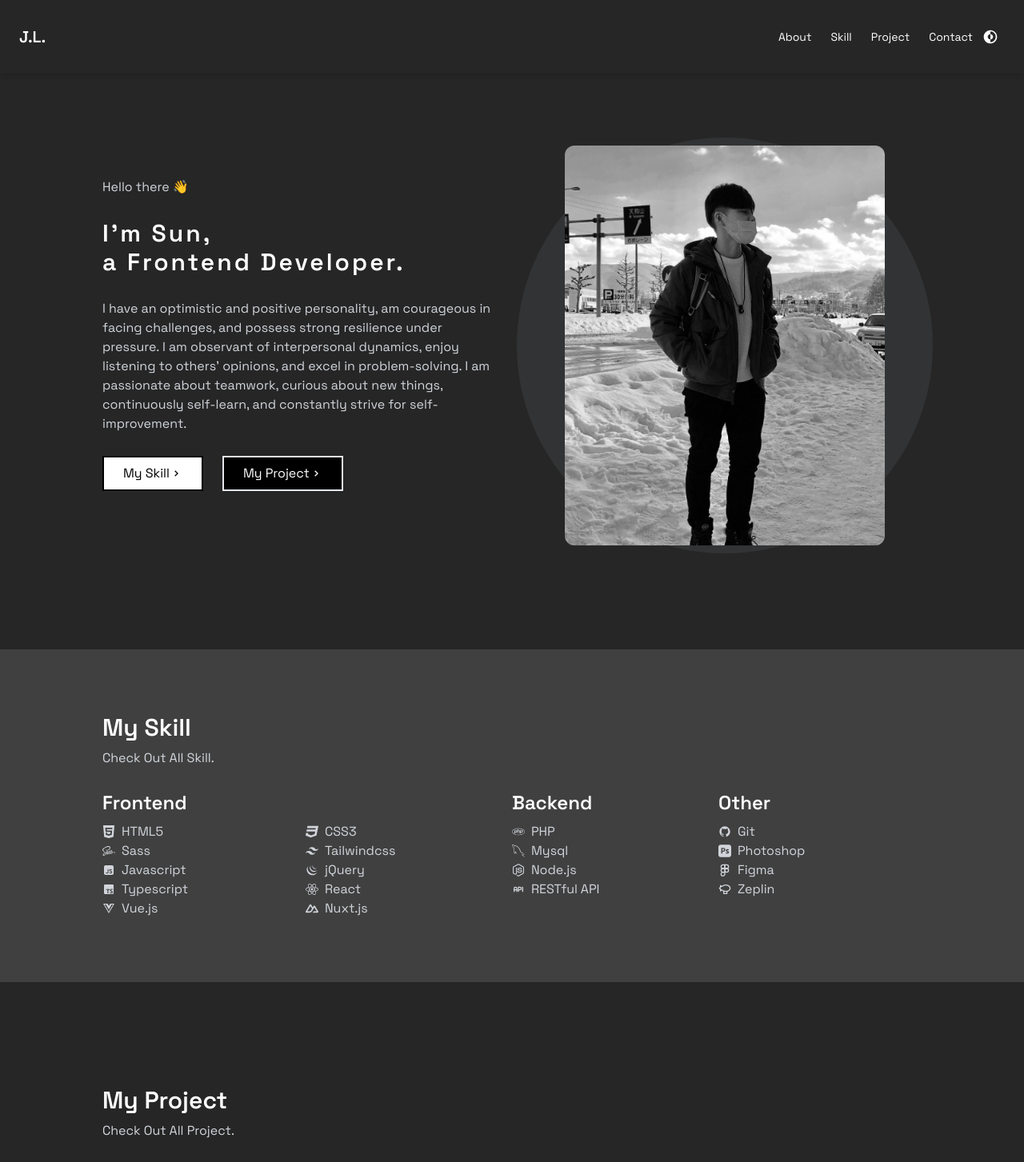
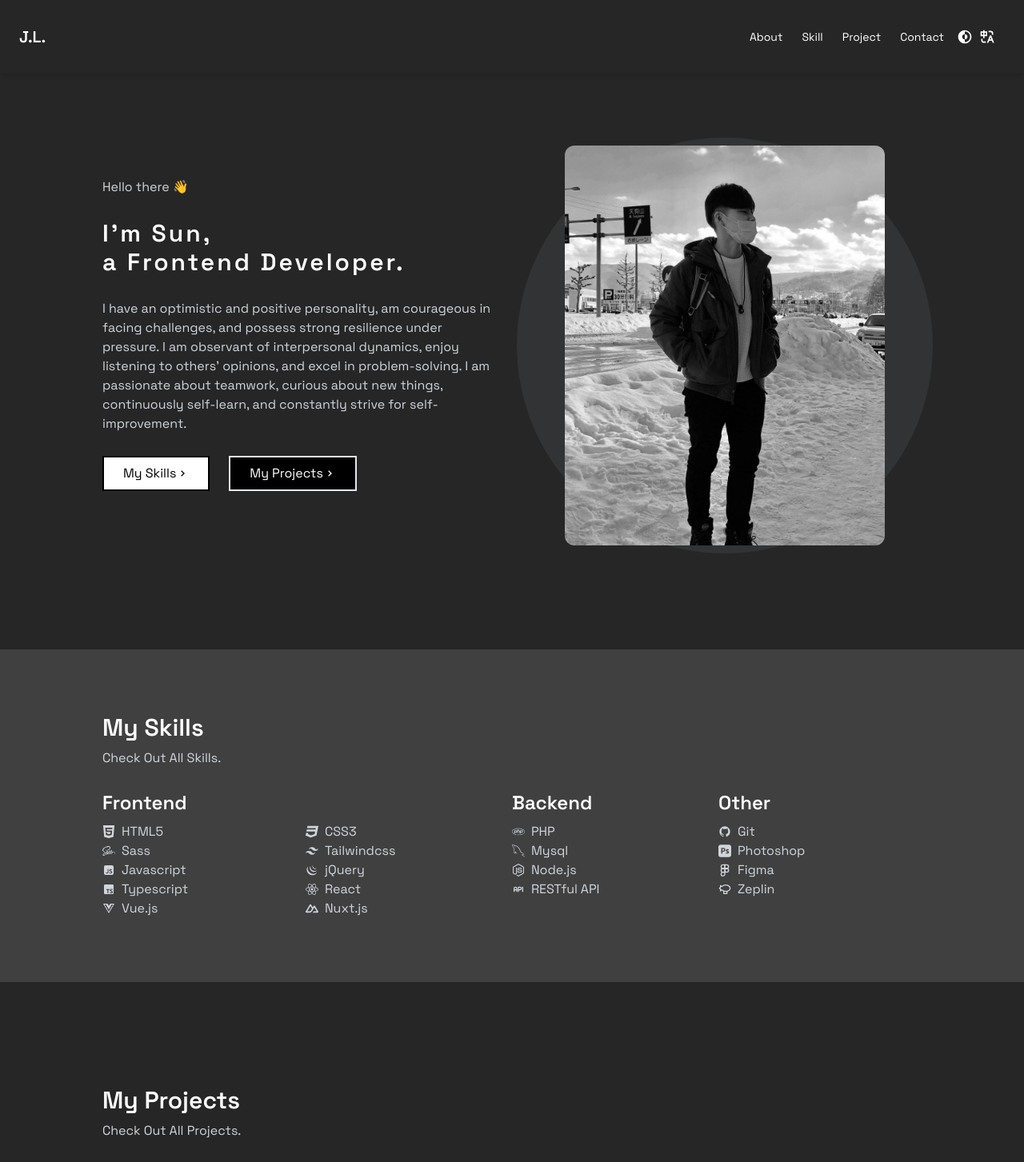
Before and after one commit to JIH-L/JIH-L.github.io, a React (Vite) app: page / in a window 1280 px wide. Shown: the top 1453 px of the page at 80% size. Built offline with nearby package versions, Linux system fonts and the light colour scheme.

Commit message:
feat: add i18n

```diff
--- a/package.json
+++ b/package.json
@@ -13,8 +13,10 @@
   },
   "dependencies": {
     "gh-pages": "^6.0.0",
+    "i18next": "^23.6.0",
     "react": "^18.2.0",
     "react-dom": "^18.2.0",
+    "react-i18next": "^13.3.1",
     "react-icons": "^4.11.0",
     "react-toastify": "^9.1.3"
   },
--- a/src/components/About.tsx
+++ b/src/components/About.tsx
@@ -1,37 +1,35 @@
 import { BiChevronRight } from 'react-icons/bi'
 import me from '../assets/images/me.webp'
+import { useTranslation } from 'react-i18next'
 
 export default function About() {
+  const { t } = useTranslation()
   return (
     <>
       <div className="pt-10 md:basis-1/2">
         <p className="mb-7 text-base text-gray-500 dark:text-gray-300 md:text-sm xl:text-base">
-          Hello there 👋
+          {t('about-intro')}
         </p>
         <h1 className="mb-7 text-3xl font-semibold leading-normal tracking-widest dark:text-white md:text-2xl xl:text-3xl">
-          I'm Sun,
-          <br /> a Frontend Developer.
+          {t('about-name')}
+          <br />
+          {t('about-career')}
         </h1>
-        <p className="mb-7 text-base leading-8 text-gray-500 dark:text-gray-300 md:text-sm xl:text-base">
-          I have an optimistic and positive personality, am courageous in facing
-          challenges, and possess strong resilience under pressure. I am
-          observant of interpersonal dynamics, enjoy listening to others'
-          opinions, and excel in problem-solving. I am passionate about
-          teamwork, curious about new things, continuously self-learn, and
-          constantly strive for self-improvement.
+        <p className="mb-7 whitespace-break-spaces text-base leading-8 text-gray-500 dark:text-gray-300 md:text-sm xl:text-base">
+          {t('about-description')}
         </p>
         <div className="flex gap-6">
           <a
             href="/#skill"
             className="flex items-center border-2 border-black bg-black px-6 py-2 text-base text-white duration-200 hover:border-gray-200 hover:bg-white hover:text-black dark:bg-white dark:text-black dark:hover:bg-black dark:hover:text-white md:text-sm xl:text-base"
           >
-            My Skill <BiChevronRight />
+            {t('my-skills')} <BiChevronRight />
           </a>
           <a
             href="/#project"
             className="flex items-center border-2 border-gray-200 px-6 py-2 text-base duration-200 hover:border-black hover:bg-black hover:text-white dark:bg-black dark:text-white dark:hover:bg-white dark:hover:text-black md:text-sm xl:text-base"
           >
-            My Project <BiChevronRight />
+            {t('my-projects')} <BiChevronRight />
           </a>
         </div>
       </div>
--- a/src/components/Nav.tsx
+++ b/src/components/Nav.tsx
@@ -1,6 +1,8 @@
 import { NavLink } from 'react-router-dom'
 import { useState } from 'react'
 import ThemeSwitcher from '../components/ThemeSwitcher'
+import Translate from '../components/Translate'
+
 interface ILink {
   href: string
   label: string
@@ -27,6 +29,7 @@ export default function Nav() {
   const toggleMenu = () => {
     setToggle(!toggle)
   }
+
   return (
     <nav className="sticky top-0 z-40 flex items-center bg-white p-6 shadow-md dark:bg-neutral-800 dark:text-white">
       <NavLink to="/" className="mr-auto text-xl font-semibold">
@@ -35,20 +38,23 @@ export default function Nav() {
       <span
         className={`${
           toggle
-            ? 'border-opacity-0 before:rotate-45 after:bottom-1/2 after:rotate-[135deg]'
+            ? 'border-opacity-0 before:rotate-45 after:bottom-1/2 after:rotate-[135deg] dark:border-opacity-0'
             : 'before:rotate-0 after:bottom-0 after:rotate-0'
         } relative h-4 w-5 cursor-pointer border-t-2 border-black before:absolute before:top-[calc(50%_-_2px)] before:block before:h-[2px] before:w-full before:bg-black before:transition-all after:absolute after:bottom-0 after:block after:h-[2px] after:w-full after:bg-black after:transition-all dark:border-white dark:before:bg-white dark:after:bg-white md:hidden`}
         onClick={toggleMenu}
       ></span>
       <ul
-        className={`absolute left-0 top-[76px] mr-2 grid min-h-full w-full bg-white transition-opacity dark:bg-neutral-800 md:relative md:top-0 md:flex md:justify-end md:opacity-100 ${
-          toggle ? 'opacity-100' : 'opacity-0'
+        className={`absolute left-0 top-[76px] mr-2 grid min-h-full w-full bg-white transition-opacity dark:bg-neutral-800 md:relative md:top-0 md:flex md:justify-end ${
+          toggle ? 'grid' : 'hidden'
         }`}
       >
         {links.map((link) => (
           <ALink key={link.href} href={link.href} label={link.label} />
         ))}
-        <ThemeSwitcher />
+        <div className="flex">
+          <ThemeSwitcher />
+          <Translate />
+        </div>
       </ul>
     </nav>
   )
--- a/src/components/Project.tsx
+++ b/src/components/Project.tsx
@@ -6,6 +6,7 @@ import excel from '../assets/images/excel.webp'
 import anli2 from '../assets/images/anli2.webp'
 import fhjh from '../assets/images/fhjh.webp'
 import hkm2 from '../assets/images/hkm2.webp'
+
 export default function Project() {
   return (
     <div className="grid gap-10 md:grid-cols-2 xl:grid-cols-3">
--- a/src/components/ThemeSwitcher.tsx
+++ b/src/components/ThemeSwitcher.tsx
@@ -6,7 +6,7 @@ const ThemeSwitcher = () => {
   const { toggleTheme, theme } = useContext(ThemeContext)
 
   return (
-    <div className="flex items-center p-6 md:p-0">
+    <div className="flex items-center p-6 md:p-1">
       <label htmlFor="switch" className="cursor-pointer">
         <CgDarkMode size={20} />
         <input
--- /dev/null
+++ b/src/components/Translate.tsx
@@ -0,0 +1,21 @@
+import { useTranslation } from 'react-i18next'
+import { RiTranslate } from 'react-icons/ri'
+
+const Translate = () => {
+  const { i18n } = useTranslation()
+  const changeLanguage = () => {
+    const language = i18n.language === 'en' ? 'zhTW' : 'en'
+    i18n.changeLanguage(language)
+  }
+
+  return (
+    <div
+      className="flex items-center p-6 hover:cursor-pointer md:p-1"
+      onClick={changeLanguage}
+    >
+      <RiTranslate size={20} />
+    </div>
+  )
+}
+
+export default Translate
--- /dev/null
+++ b/src/i18n.tsx
@@ -0,0 +1,36 @@
+import i18next from 'i18next'
+import { initReactI18next } from 'react-i18next'
+
+//Import all translation files
+import en from './locales/en/en.json'
+import zhTW from './locales/zh-TW/zh-TW.json'
+
+//---Using translation
+const resources = {
+  en: {
+    translation: en,
+  },
+  zhTW: {
+    translation: zhTW,
+  },
+}
+
+//---Using different namespaces
+// const resources = {
+//   en: {
+//     home: en,
+//   },
+//   es: {
+//     home: zhTW,
+//   },
+//   fr: {
+//     home: translationFrench,
+//   },
+// }
+
+i18next.use(initReactI18next).init({
+  resources,
+  lng: 'en', //default language
+})
+
+export default i18next
--- /dev/null
+++ b/src/locales/en/en.json
@@ -0,0 +1,12 @@
+{
+  "about-intro": "Hello there 👋",
+  "about-name": "I'm Sun,",
+  "about-career": "a Frontend Developer.",
+  "about-description": "I have an optimistic and positive personality, am courageous in facing challenges, and possess strong resilience under pressure. I am observant of interpersonal dynamics, enjoy listening to others' opinions, and excel in problem-solving. I am passionate about teamwork, curious about new things, continuously self-learn, and constantly strive for self-improvement.",
+  "my-skills": "My Skills",
+  "skills": "Skills",
+  "skills-description": "Check Out All Skills.",
+  "my-projects": "My Projects",
+  "projects": "Projects",
+  "projects-description": "Check Out All Projects."
+}
--- /dev/null
+++ b/src/locales/zh-TW/zh-TW.json
@@ -0,0 +1,12 @@
+{
+  "about-intro": "嗨！ 👋",
+  "about-name": "我是 Sun,",
+  "about-career": "是一位 Frontend Developer.",
+  "about-description": "個性樂觀積極，勇於面對挑戰，抗壓能力強。\n善於觀察人際動態，喜歡傾聽別人的意見，善於解決問題。\n熱衷於團隊合作，對新事物充滿好奇，不斷自學，不斷努力自我提升。",
+  "my-skills": "技能",
+  "skills-description": "來看看我的技能吧！",
+  "skills": "技能",
+  "my-projects": "專案",
+  "projects": "專案",
+  "projects-description": "來看看我的專案吧！"
+}
--- a/src/main.tsx
+++ b/src/main.tsx
@@ -6,6 +6,9 @@ import Loading from './components/Loading.tsx'
 import './index.css'
 import { ThemeProvider } from './providers/themeProvider'
 import ScrollToTop from './helpers/ScrollToTop.ts'
+
+//Import i18n.ts
+import './i18n.tsx'
 
 ReactDOM.createRoot(document.getElementById('root')!).render(
   <StrictMode>
--- a/src/pages/index.tsx
+++ b/src/pages/index.tsx
@@ -4,8 +4,11 @@ import Skill from '../components/Skill'
 import Project from '../components/Project'
 import About from '../components/About'
 import Contact from '../components/Contact'
+import { useTranslation } from 'react-i18next'
 
 export default function Index() {
+  const { t } = useTranslation()
+
   useEffect(() => {
     console.log('render')
 
@@ -25,10 +28,10 @@ export default function Index() {
         <div className="mx-auto max-w-5xl bg-gray-50 px-16 py-20 dark:bg-neutral-700 lg:px-0">
           <div>
             <h2 className="mb-2 text-3xl font-semibold leading-normal dark:text-white md:text-2xl xl:text-3xl">
-              My Skill
+              {t('my-skills')}
             </h2>
             <p className="mb-7 text-base leading-8 text-gray-500 dark:text-gray-300 md:text-sm xl:text-base">
-              Check Out All Skill.
+              {t('skills-description')}
             </p>
           </div>
           <Skill />
@@ -38,10 +41,10 @@ export default function Index() {
       <div className="mx-auto flex max-w-5xl flex-wrap px-16 py-20 lg:px-0">
         <div>
           <h2 className="mb-2 text-3xl font-semibold leading-normal dark:text-white md:text-2xl xl:text-3xl">
-            My Project
+            {t('my-projects')}
           </h2>
           <p className="mb-7 text-base leading-8 text-gray-500 dark:text-gray-300 md:text-sm xl:text-base">
-            Check Out All Project.
+            {t('projects-description')}
           </p>
         </div>
         <Project />
```
Also changed, not shown: 1 other file (tests, documents, lock files or other folders).
